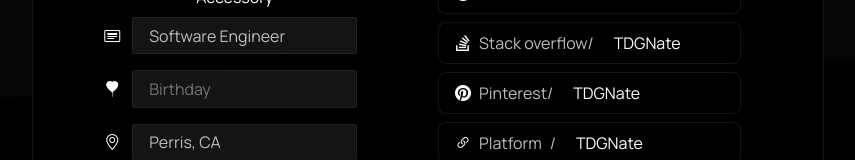
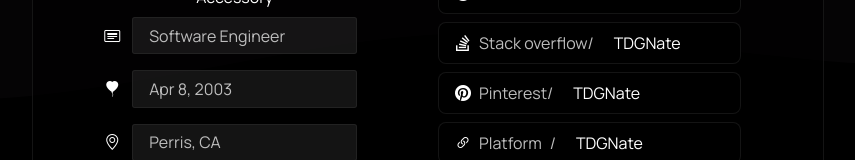
Before and after one commit to TDG-Org/Statue-Status, a React (Create React App) app in the folder client/: page /profile in a window 1280 px wide. Shown: the part 1578-1738 px from the top of the page, without its empty margins (422-1277 px from the left). Built offline with nearby package versions, Linux system fonts and the light colour scheme.

Commit message:
small addition to accessories component and scss file

```diff
--- a/client/src/components/Statue/Profile Statue/ProfileStatueAccessory.jsx
+++ b/client/src/components/Statue/Profile Statue/ProfileStatueAccessory.jsx
@@ -1,21 +1,26 @@
-import React, { useState, useRef } from "react";
+import React, { useState, useRef, useEffect  } from "react";
 
 // Datepicker
 import DatePicker from "react-datepicker";
+import "react-datepicker/dist/react-datepicker.css";
 
 // Moment
 import moment from "moment";
-
-import "react-datepicker/dist/react-datepicker.css";
 
 // Demo Data
 const NateData = {
   headline: "Software Engineer",
   location: "Perris, CA",
   company: "TDG",
+  bday: "Apr 8, 2003"
 };
 
 const ProfileStatueAccessory = () => {
+
+  // Update Birthday on render
+  useEffect(() => {
+    displayStatueAccessory();
+  }, []);
 
   const statueAccessoryHeadlineRef = useRef(null);
 
@@ -23,7 +28,7 @@ const ProfileStatueAccessory = () => {
   const [selectedDate, setSelectedDate] = useState(null);
 
   // Final Date
-  const [finalSelectedDate, setFinalSelectedDate] = useState(null);
+  const [finalSelectedDate, setFinalSelectedDate] = useState(NateData.bday);
 
     // Check if Editing is active
     const [editStatueAccessoryActive, setEditStatueAccessoryActive] = useState(false);
@@ -221,6 +226,7 @@ const ProfileStatueAccessory = () => {
 
     </div>
 
+      {/* Edit Accessories button  */}
       <button
         className={`edit-accessories ${editStatueAccessoryActive ? "hide" : ""}`}
         onClick={handleToggleStatueAccessory}
--- a/client/src/sass/components/ProfileStatue.scss
+++ b/client/src/sass/components/ProfileStatue.scss
@@ -63,10 +63,10 @@
       // Statue Image
       .statue-img {
         width: 90%;
+        padding: .25rem;
         max-width: 250px;
         min-width: 175px;
         border: 1px solid $low-dark-clr;
-        padding: .25rem;
       }
 
         // Statue Name
@@ -74,8 +74,8 @@
         gap: 1rem;
         width: 90%;
         display: flex;
+        align-items: center;
         flex-direction: column;
-        align-items: center;
         justify-content: center;
         border: 1px solid transparent;
         .statue-name {
@@ -90,14 +90,14 @@
           border: 1px solid $low-dark-clr;
           margin: 1.25rem 0 0rem 0 !important;
           &:focus {
+            border: 1px solid;
             background-color: $low-dark-clr;
-            border: 1px solid;
           }
         }
         .statue-name-edit {
           width: 100%;
+          padding: .35rem;
           max-width: unset;
-          padding: .35rem;
         }
       }
 
@@ -118,8 +118,8 @@
           background: $mid-dark-clr;
           border: 1px solid $low-dark-clr;
           &:focus {
+            border: 1px solid;
             background-color: $low-dark-clr;
-            border: 1px solid;
           }
         }
         .statue-about-edit {
@@ -147,6 +147,7 @@
         display: flex;
         align-items: center;
         flex-direction: column;
+
         // Accessories
 
         // Date Picker
@@ -155,8 +156,10 @@
           font-size: .95rem;
           background: $mid-light-clr;
           border: 1px solid $accent-clr;
+
           .react-datepicker__header  {
             background: $mid-dark-clr;
+
             .react-datepicker__day-names .react-datepicker__day-name, .react-datepicker__current-month {
               color: $light-clr !important;
             }
@@ -165,24 +168,24 @@
 
         // Accessories Sections
         .accessories-headline, .accessories-birthday, .accessories-location, .accessories-company {
+          gap: .75rem;
           display: flex;
-          flex-direction: row;
           flex-wrap: nowrap;
           margin: 1rem auto;
-          gap: .75rem;
+          flex-direction: row;
           align-items: center;
         }
 
         // The inputs
         .headline-input, .the-datepicker, .location-input, .company-input {
           width: 100%;
-          outline: none !important;
           border: none;
           padding: .35rem 1rem;
+          border-radius: 2.75px;
+          color: $mid-light-clr;
+          outline: none !important;
           background: $low-dark-clr;
           border: 1px solid $low-dark-clr;
-          border-radius: 2.75px;
-          color: $mid-light-clr;
           &:focus {
             color: $light-clr;
             border: 1px solid $mid-light-clr;
@@ -190,15 +193,15 @@
         }
 
         .bottom-editable-sect-content-btns {
+          width: 100%;
           display: flex;
           flex-direction: row;
-          width: 100%;
+          margin: 2.25rem auto;
           justify-content: space-evenly;
-          margin: 2.25rem auto;
           button {
-            padding: .35rem 1.25rem;
             border-radius: 8px;
             color: $mid-light-clr;
+            padding: .35rem 1.25rem;
             background: $mid-dark-clr;
             border: 1px solid $low-dark-clr;
             &:hover {
@@ -258,9 +261,9 @@
       width: 80%;
       max-width: 225px;
       min-width: 50px;
-      color: $mid-light-clr;
       border-radius: 8px;
       text-align: center;
+      color: $mid-light-clr;
       padding: .5rem .35rem;
       justify-content: center;
       background: $mid-dark-clr;
@@ -270,9 +273,8 @@
       }
       &:hover {
         color: $light-clr;
+        background: $low-dark-clr;
         border: 1px solid $accent-clr;
-        background: $low-dark-clr;
-        color: $light-clr;
         i {
           color: $light-clr;
         }
```
